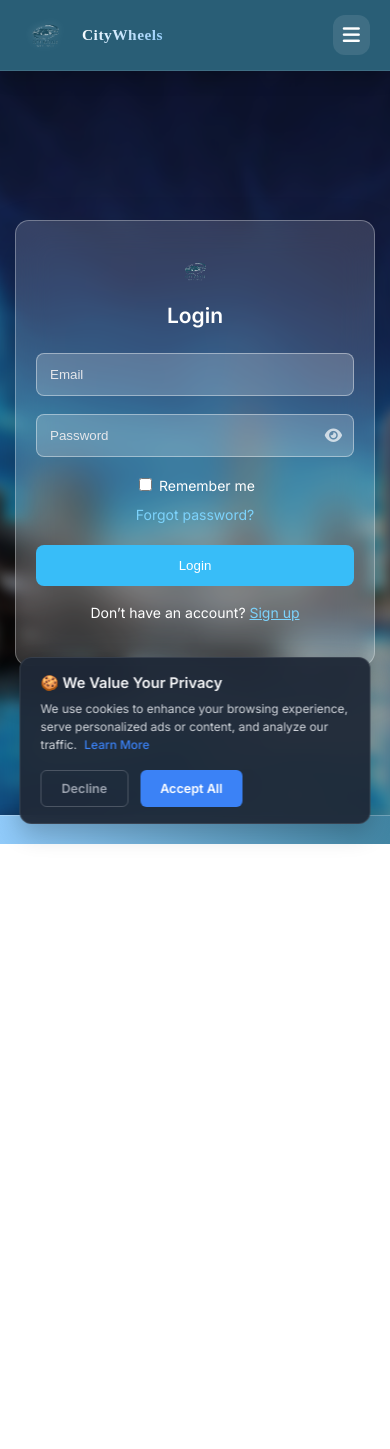
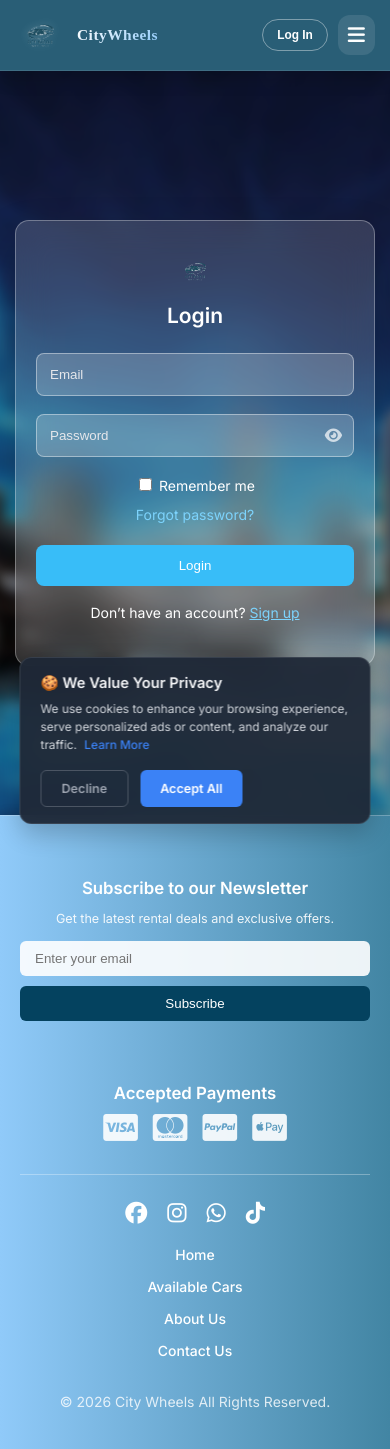
Before and after one commit to 1Grant-theft/city-wheels-app, an Angular app in the folder frontend/: page /login in a window 390 px wide. Before the commit the page ends 844 px from the top, so only its background shows below. Built offline with nearby package versions, Linux system fonts and the light colour scheme.

Commit message:
Fix router scrolling, add mobile login button, align footer

```diff
--- a/frontend/src/app/components/footer/footer.component.css
+++ b/frontend/src/app/components/footer/footer.component.css
@@ -153,6 +153,10 @@ footer {
     .footer-links {
         display: flex;
         flex-direction: column;
-        gap: 10px;
+        align-items: center;
+        gap: 15px;
+    }
+    .footer-links a {
+        margin: 0;
     }
 }
--- a/frontend/src/app/components/header/header.component.css
+++ b/frontend/src/app/components/header/header.component.css
@@ -312,7 +312,11 @@
 
 @media (max-width: 576px) {
   .header {
-    padding: 10px 20px;
+    padding: 10px 15px;
+  }
+
+  .nav-actions {
+    gap: 10px;
   }
 
   .brand-name {
@@ -329,7 +333,13 @@
     margin-right: 0;
   }
 
-  .login-btn, .logout-btn {
+  .logout-btn {
     display: none; /* Use mobile menu for these */
   }
+
+  .login-btn {
+    display: inline-block;
+    padding: 8px 14px;
+    font-size: 0.85rem;
+  }
 }
--- a/frontend/src/app/pages/home/home.component.css
+++ b/frontend/src/app/pages/home/home.component.css
@@ -232,7 +232,7 @@
     .premium-benefits h2 { font-size: 2rem; }
     .whatsapp-float {
         padding: 12px;
-        bottom: 20px;
+        bottom: 30px;
         right: 20px;
     }
     .float-text { display: none; }
--- a/frontend/src/styles.css
+++ b/frontend/src/styles.css
@@ -1,5 +1,5 @@
 html, body {
-height: 100%;
+min-height: 100vh;
 margin: 0;
 overflow-x: hidden;
 }
```
